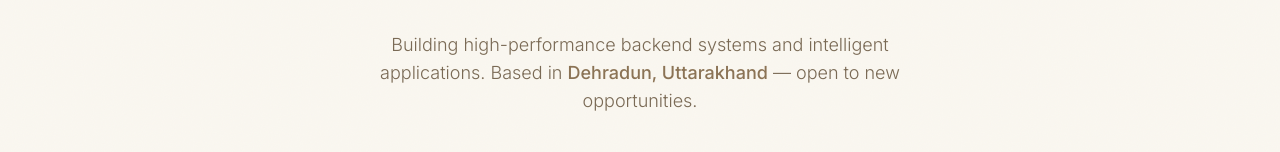
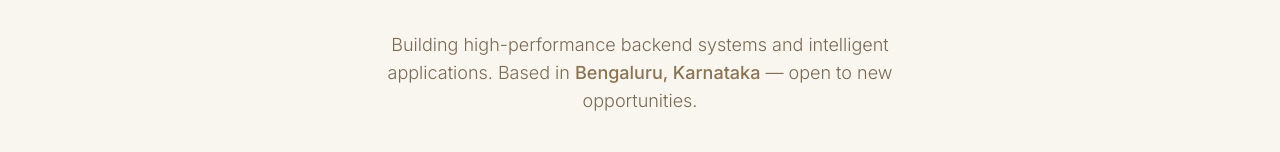
Before and after one commit to yash107/Portfolio, a React (Vite) app: page / in a window 1280 px wide. Shown: the part 382-534 px from the top of the page. Built offline with nearby package versions, Linux system fonts and the light colour scheme; a web font is replaced by a local one.

Commit message:
Update location in Hero component from Dehradun to Bengaluru

```diff
--- a/src/components/Hero.jsx
+++ b/src/components/Hero.jsx
@@ -63,7 +63,7 @@ export default function Hero() {
         {/* Tagline */}
         <p className="text-ink-500 dark:text-ink-400 text-base sm:text-lg leading-relaxed max-w-xl mx-auto mb-10 font-light">
           Building high-performance backend systems and intelligent applications.
-          Based in <span className="text-accent font-medium">Dehradun, Uttarakhand</span> — open to new opportunities.
+          Based in <span className="text-accent font-medium">Bengaluru, Karnataka</span> — open to new opportunities.
         </p>
 
         {/* CTAs */}
```
